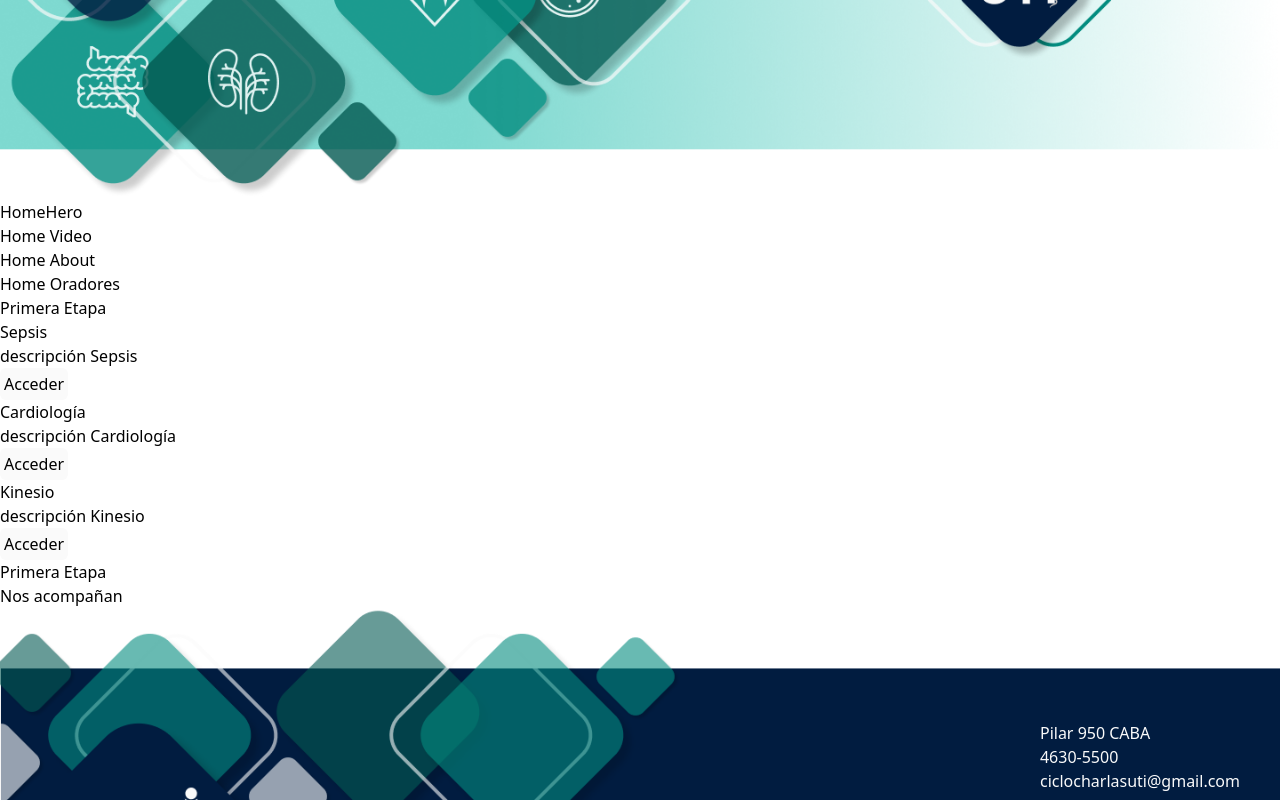
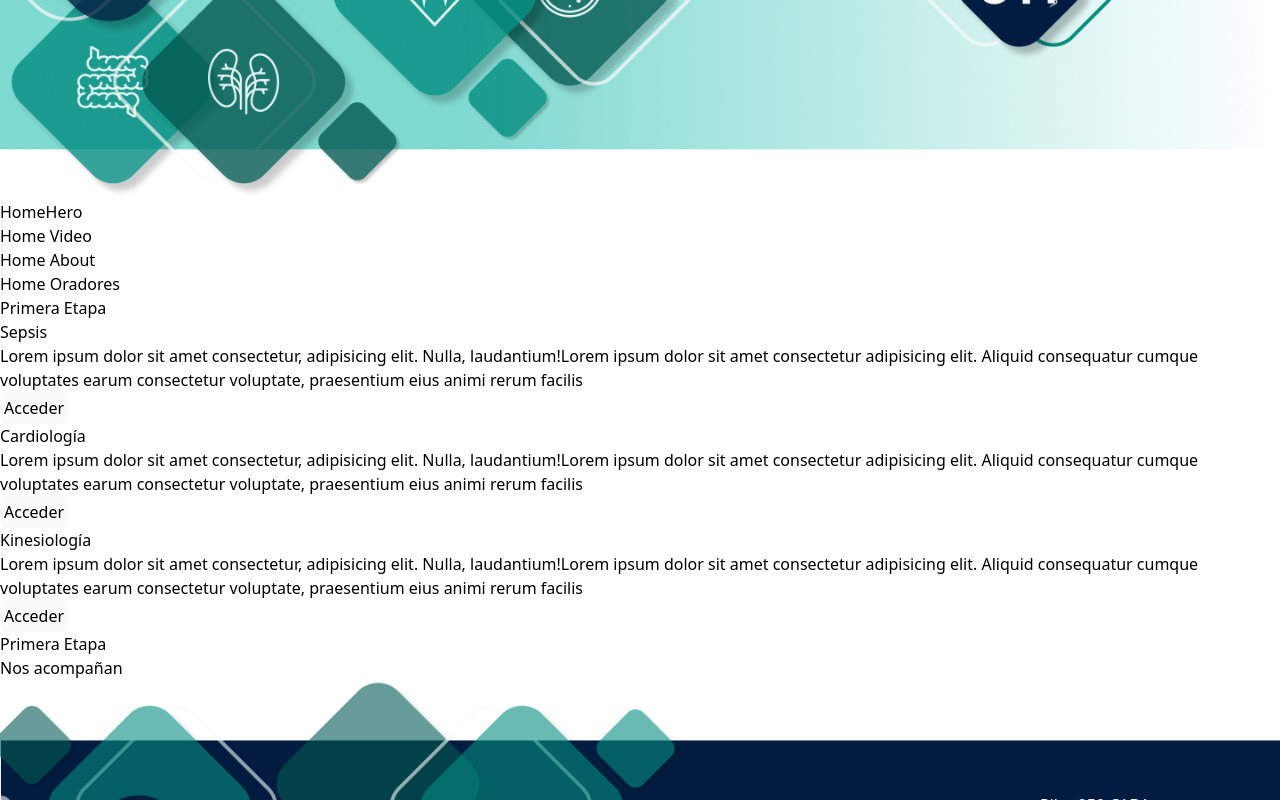
Before and after one commit to jnardi86/santojanniUTI, a React (Vite) app: page / in a window 1280 px wide. Shown: the part 450-1250 px from the top of the page. Built offline with nearby package versions, Linux system fonts and the light colour scheme.

Commit message:
Add description to contents page

```diff
--- a/src/pages/contents/components/descripcion/ContentsDescription.jsx
+++ b/src/pages/contents/components/descripcion/ContentsDescription.jsx
@@ -3,10 +3,18 @@ import { useModulos } from "../../../../hooks/useModulos"
 
 const ContentsDescription = () => {
 
-  const { description } = useModulos()
+  const { title, description } = useModulos()
 
   return (
-    <div>{description}</div>
+    <div className="descriptionContainer w-full h-auto flex-column justify-center content-center mb-10 p-2 laptop1:p-40">
+      <div className="descriptionContainerHeader w-full h-auto text-center p-4 mb-12 laptop1:text-start">
+        <h1 className=" font-poppins font-medium text-[52px]">{title}</h1>
+      </div>
+      <div className="descriptionContainerBody w-full h-auto text-center p-2 laptop1:text-start">
+        <p className="font-poppins font-regular text-base">{description}</p>
+      </div>
+
+    </div>
 
   )
 }
--- a/src/pages/contents/components/hero/ContentsHero.jsx
+++ b/src/pages/contents/components/hero/ContentsHero.jsx
@@ -6,7 +6,7 @@ const ContentsHero = () => {
 
 
   return (
-    <div className="heroContainer relative w-full overflow-hidden">
+    <div className="heroContainer relative w-full overflow-hidden mb-20">
       <img src={imageMobile} alt={title} className="w-full h-full object-cover border-solid tablet:hidden" />
       <img src={imageDesktop} alt={title} className="hidden tablet:block"/>
     </div>
--- a/src/pages/contents/dataContents.json
+++ b/src/pages/contents/dataContents.json
@@ -2,21 +2,21 @@
   {
     "id": "cnt1",
     "moduleTitle": "Sepsis",
-    "moduleDescription": "descripción Sepsis",
+    "moduleDescription": "Lorem ipsum dolor sit amet consectetur, adipisicing elit. Nulla, laudantium!Lorem ipsum dolor sit amet consectetur adipisicing elit. Aliquid consequatur cumque voluptates earum consectetur voluptate, praesentium eius animi rerum facilis",
     "moduleImageMobile": "/src/assets/Images_figma/header_sepsis_mobile_max.png",
     "moduleImageDesktop": "/src/assets/Images_figma/header_sepsis_desktop_max.png"
   },
   {
     "id": "cnt2",
     "moduleTitle": "Cardiología",
-    "moduleDescription": "descripción Cardiología",
+    "moduleDescription": "Lorem ipsum dolor sit amet consectetur, adipisicing elit. Nulla, laudantium!Lorem ipsum dolor sit amet consectetur adipisicing elit. Aliquid consequatur cumque voluptates earum consectetur voluptate, praesentium eius animi rerum facilis",
     "moduleImageMobile": "/src/assets/Images_figma/header_cardio_mobile_max.png",
     "moduleImageDesktop": "/src/assets/Images_figma/header_cardio_desktop_max.png"
   },
   {
     "id": "cnt3",
-    "moduleTitle": "Kinesio",
-    "moduleDescription": "descripción Kinesio",
+    "moduleTitle": "Kinesiología",
+    "moduleDescription": "Lorem ipsum dolor sit amet consectetur, adipisicing elit. Nulla, laudantium!Lorem ipsum dolor sit amet consectetur adipisicing elit. Aliquid consequatur cumque voluptates earum consectetur voluptate, praesentium eius animi rerum facilis",
     "moduleImageMobile": "/src/assets/Images_figma/header_cardio_mobile_max.png",
     "moduleImageDesktop": "/src/assets/Images_figma/header_cardio_desktop_max.png"
   }
--- a/tailwind.config.js
+++ b/tailwind.config.js
@@ -26,7 +26,8 @@ export default {
       screens: {
         'mobile': '360px',
         'tablet': '768px',
-        'laptop': '1366px',
+        'laptop1': '1024px',
+        'laptop2': '1366px',
         'desktop': '1440px',
       },
     },
```
